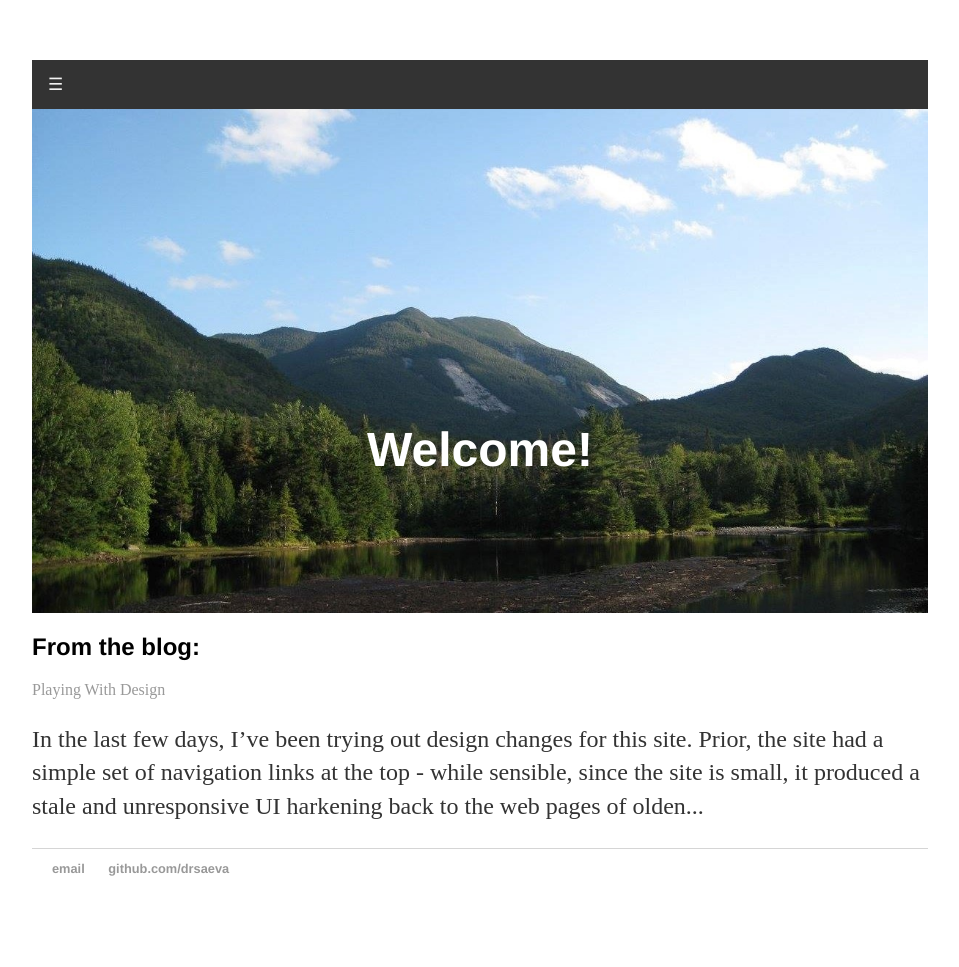
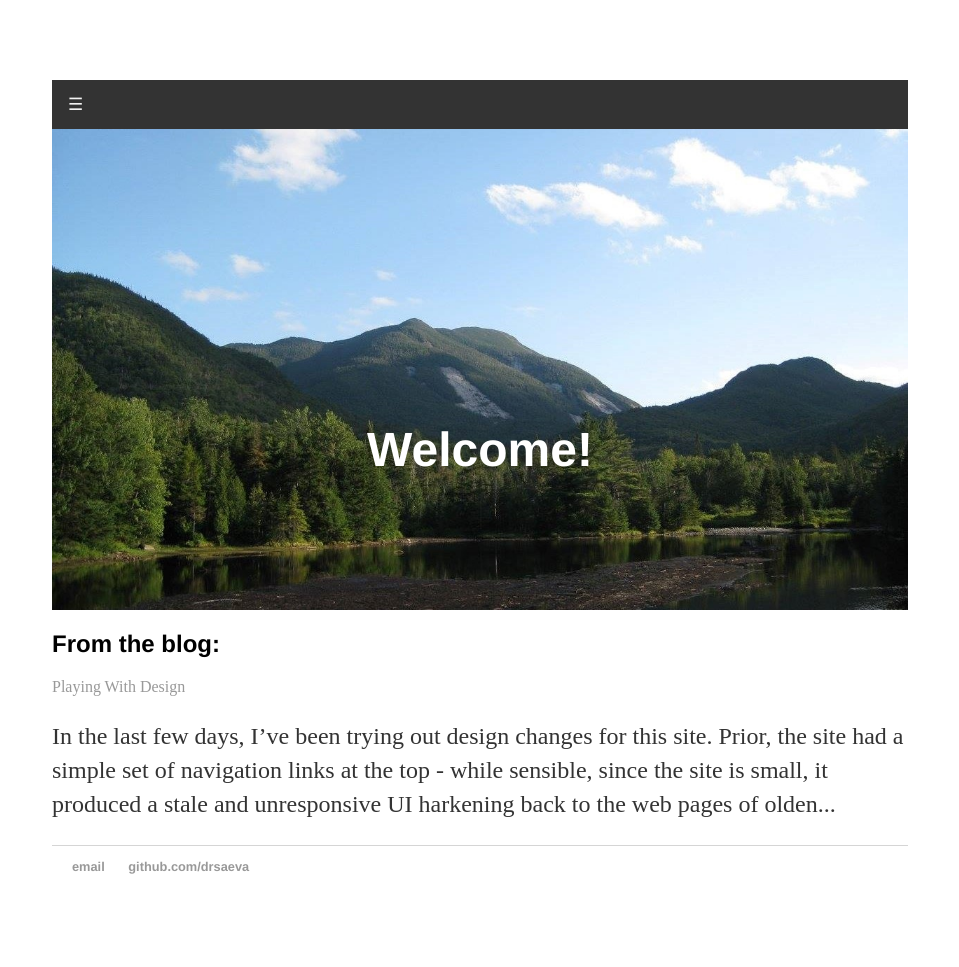
Before and after one commit to drsaeva/drsaeva.github.io, a Jekyll site: the page built from index.html, in a window 1280 px wide. Shown: the whole page, without its empty margins (160-1119 px from the left). Built offline with Jekyll 4.4.1, drawn with Linux system fonts in a browser that asks for light colours; before the commit the page ends 936 px from its top, so only the background shows below that.

Commit message:
Update main.css

```diff
--- a/css/main.css
+++ b/css/main.css
@@ -89,10 +89,10 @@ ul.posts li {
 }
 
 /* Style page content - use this if you want to push the page content to the right when you open the side navigation */
-/*#main {
+#main {
     transition: margin-left .5s;
     padding: 20px;
-}*/
+}
 
 /* On smaller screens, where height is less than 450px, change the style of the sidenav (less padding and a smaller font size) */
 @media screen and (max-height: 450px) {
```
